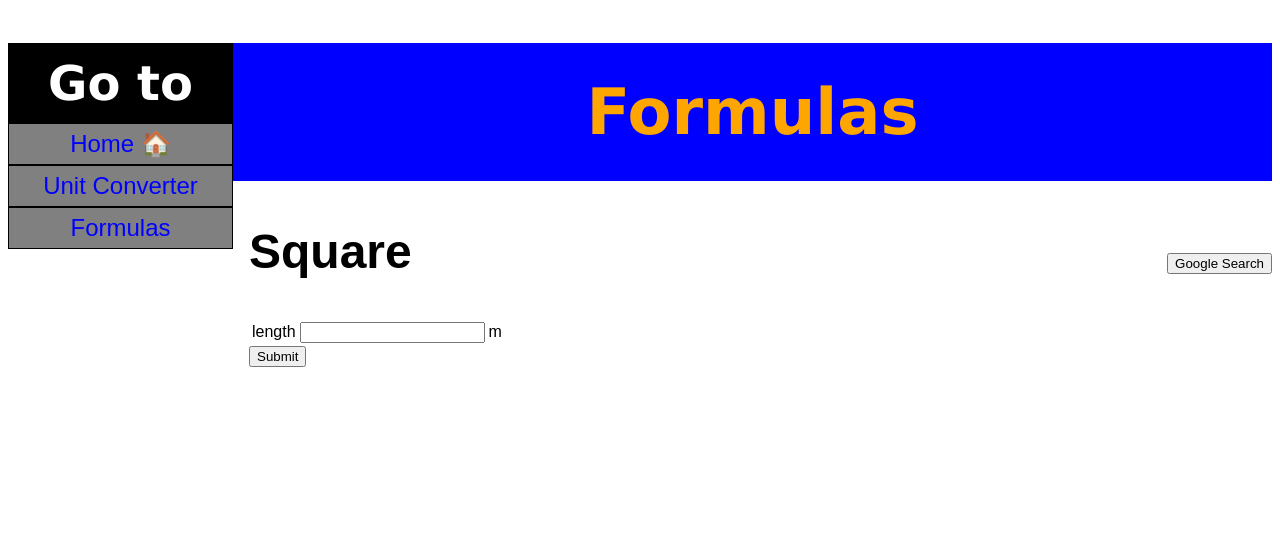
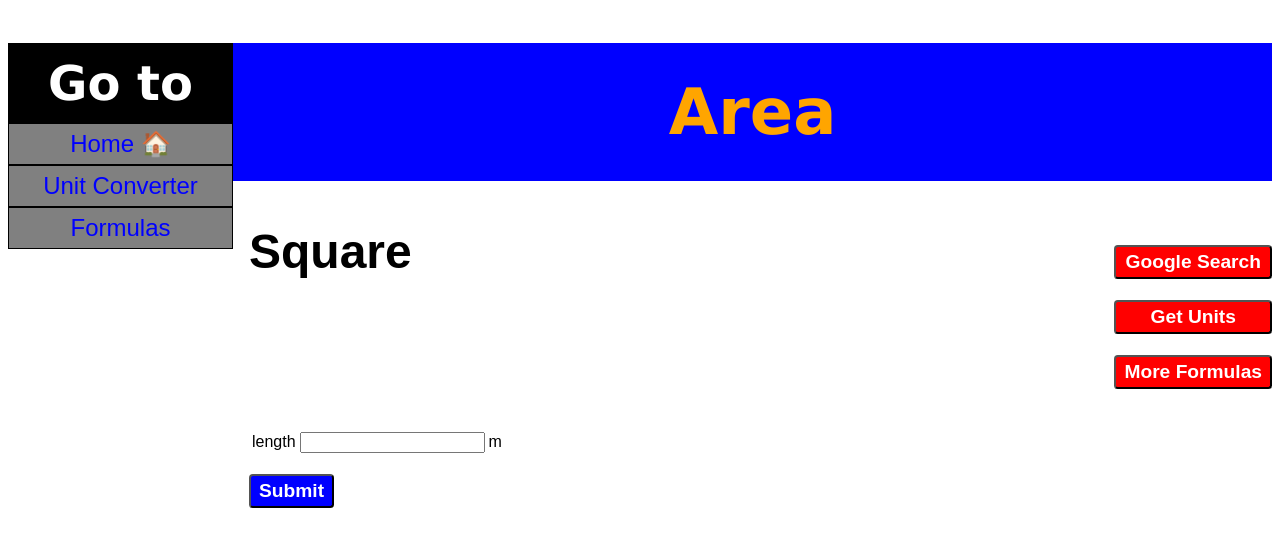
Before and after one commit to k1m-ch1/Conversion-and-Formulas, a Django app: page /formulas/area/square/ in a window 1280 px wide. Shown: the top 547 px of the page. Run offline with Django 4.2, Linux system fonts and the light colour scheme.

Commit message:
renamed and refactored the struture

```diff
--- a/formulas/templates/formulas/formula.html
+++ b/formulas/templates/formulas/formula.html
@@ -9,10 +9,20 @@
 <section>
   <h2 style="display: flex; justify-content: space-between;">
     {{ classification }}
-    <form action="https://www.google.com/search">
-      <input type="hidden" name="q" value="{{ classification }}">
-      <input type="submit" value="Google Search">
-    </form>
+    <div class="google-search">
+      <form action="https://www.google.com/search">
+        <input type="hidden" name="q" value="{{ classification }}">
+        <input type="submit" value="Google Search">
+      </form>
+      <form action="https://www.google.com/search">
+        <input type="hidden" name="q" value="{{ heading }} {{ classification }} unit">
+        <input type="submit" value="Get Units">
+      </form>
+      <form action="https://www.google.com/search">
+        <input type="hidden" name="q" value="{{ heading }} {{ classification }} formulas">
+        <input type="submit" value="More Formulas">
+      </form>
+    </div>
   </h2>
   <form method="post">
     {% csrf_token %}
@@ -31,7 +41,10 @@
       </tr>
       {% endfor %}
     </table>
-    <input type="submit" class="submit-button">
+    <br>
+    <div style="display: inline-block;">
+      <input type="submit" class="submit-button">
+    </div>
   </form>
 </section>
 <section class="result-box">
--- a/formulas/views.py
+++ b/formulas/views.py
@@ -60,18 +60,6 @@ class formula:
 
     return self.modifier(functools.reduce(add, map(evaluate_fraction, variables_temp), 0))
 
-
-
-
-
-type_of_formulas = ["area", "volume", "electricity", "kinematics", "thermodynamics"]
-nav_in_type_of_formulas = {
-  "area":["square", "rectangle", "right triangle", "circle"],
-  "volume":["cube", "cuboid", "cylinder", "cone", "sphere"],
-  "electricity":["resistance", "current", "voltage", "capacitance"],
-  "kinematics":["velocity", "acceleration"],
-  "thermodynamics":["heat"]
-  }
 BASE = ('base', 'm')
 LENGTH = ('length', 'm')
 HEIGHT = ('height', 'm')
@@ -92,23 +80,32 @@ RESISTANCE = ('resistance', 'ohm')
 TEMPERATURE = ('temperature', 'k')
 MASS = ('mass', 'kg')
 
-formulas = {'square': formula([((LENGTH, LENGTH), 1)]),
-            'rectangle': formula([((LENGTH, HEIGHT),1)]),
-            'right triangle': formula([((BASE, BASE),1), ((HEIGHT, HEIGHT),1)], math.sqrt),
-            'circle': formula([((math.pi, RADIUS, RADIUS), 1)]),
-            'cube': formula([((LENGTH, LENGTH, LENGTH),1)]),
-            'cuboid': formula([((LENGTH, BASE, HEIGHT),1)]),
-            'cylinder': formula([((math.pi, RADIUS, RADIUS, HEIGHT), 1)]),
-            'cone': formula([((1/3,RADIUS, RADIUS, math.pi),1)]),
-            'sphere': formula([((4/3, RADIUS, RADIUS, RADIUS, math.pi),1)]),
-            'resistance': formula([((RESISTIVITY, LENGTH), (AREA,))]),
-            'current': formula([((CHARGE,),(TIME,))]),
-            'voltage': formula([((CURRENT, RESISTANCE), 1)]),
-            'capacitance': formula([((CHARGE,VOLTAGE),1)]),
-            'velocity': formula([((DISTANCE,),(TIME,))]),
-            'acceleration': formula([((VELOCITY,),(TIME,))]),
-            'heat': formula([((MASS, HEAT_CAPACITY, TEMPERATURE),1)])}
+formula_data = {
+    "area": {'square': formula([((LENGTH, LENGTH), 1)]),
+             'rectangle': formula([((LENGTH, HEIGHT), 1)]),
+             'triangle': formula([((1/2, HEIGHT, BASE), 1)]),
+             'circle': formula([((math.pi, RADIUS, RADIUS), 1)])},
+    "volume": {'cube': formula([((LENGTH, LENGTH, LENGTH), 1)]),
+               'cuboid': formula([((LENGTH, BASE, HEIGHT), 1)]),
+               'cylinder': formula([((math.pi, RADIUS, RADIUS, HEIGHT), 1)]),
+               'cone': formula([((1/3, RADIUS, RADIUS, math.pi, HEIGHT), 1)]),
+               'sphere': formula([((4/3, RADIUS, RADIUS, RADIUS, math.pi), 1)]), },
+    "electricity": {'resistance': formula([((RESISTIVITY, LENGTH), (AREA,))]),
+                    'current': formula([((CHARGE,), (TIME,))]),
+                    'voltage': formula([((CURRENT, RESISTANCE), 1)]),
+                    'capacitance': formula([((CHARGE, VOLTAGE), 1)])},
+    "kinematics": {'velocity': formula([((DISTANCE,), (TIME,))]),
+                   'acceleration': formula([((VELOCITY,), (TIME,))]), },
+    "thermodynamics": {'heat': formula([((MASS, HEAT_CAPACITY, TEMPERATURE), 1)])}
+}
+TYPE_OF_FORMULAS = list(formula_data.keys())
+FORMULA_IN_TYPE_OF_FORMULA = {k:list(v.keys()) for k, v in formula_data.items()}
 
+def update_dict(x, y):
+  y.update(x)
+  return y.copy()
+
+FORMULAS = functools.reduce(update_dict, formula_data.values(), dict())
 
 def capitalize(str):
   return str.capitalize()
@@ -117,7 +114,7 @@ def index(request):
   return render(request, 'home/nav_layout.html', {
     "name_app":"formulas",
     "classification": "Type of formulas",
-    "nav_name": zip(type_of_formulas, map(capitalize, type_of_formulas)),
+    "nav_name": zip(TYPE_OF_FORMULAS, map(capitalize, TYPE_OF_FORMULAS)),
     "title" : "Type of formulas",
     "heading": "Formulas"
   })
@@ -125,8 +122,8 @@ def index(request):
 def handle_type(request, type):
   return render(request, 'home/nav_layout.html', {
     "name_app":"formulas",
-    "classification": "Type of formulas",
-    "nav_name": zip(nav_in_type_of_formulas[type], map(capitalize, nav_in_type_of_formulas[type])),
+    "classification": type.capitalize(),
+    "nav_name": zip(FORMULA_IN_TYPE_OF_FORMULA[type], map(capitalize, FORMULA_IN_TYPE_OF_FORMULA[type])),
     "title" : "Type of formulas",
     "heading": "Formulas"
   })
@@ -135,10 +132,10 @@ def handle_formula(request, formula_type, formula):
   dict_to_send = {
     "name_app":"formulas",
     "classification": formula.capitalize(),
-    "nav_name": formulas[formula].get_variables(),
+    "nav_name": FORMULAS[formula].get_variables(),
     "title" : formula.capitalize(),
-    "heading": "Formulas",
-    "result":None,
+    "heading": formula_type.capitalize(),
+    "result": None,
   }
-  if request.method == "POST":  dict_to_send["result"] = formulas[formula].calculate(request)
+  if request.method == "POST":  dict_to_send["result"] = FORMULAS[formula].calculate(request)
   return render(request, 'formulas/formula.html', dict_to_send)
--- a/home/static/home/styles.css
+++ b/home/static/home/styles.css
@@ -99,7 +99,7 @@ h1 {
 
 .side-bar > nav > ul > li > a > div:active {
   color: grey;
-  background-color: red;
+  background-color: blue;
 }
 
 .side-bar > nav{
@@ -109,3 +109,27 @@ h1 {
 .result-box {
   box-shadow: 0 0 5px 1;
 }
+
+input[type="submit"]{
+  background-color: blue;
+  color: white;
+  font-family: 'Arial Narrow Bold', sans-serif;
+  font-weight: bold;
+  font-size: 1.2rem;
+  padding: 0.25rem 0.5rem 0.25rem 0.5rem;
+  border-radius: 0.2em;
+  margin: 0;
+  width: 100%;
+}
+
+input[type="submit"]:hover {
+  opacity: 0.8;
+}
+
+input[type="submit"]:active {
+  opacity: 0.5;
+}
+
+.google-search input[type="submit"]{
+  background-color: red;
+}
```
